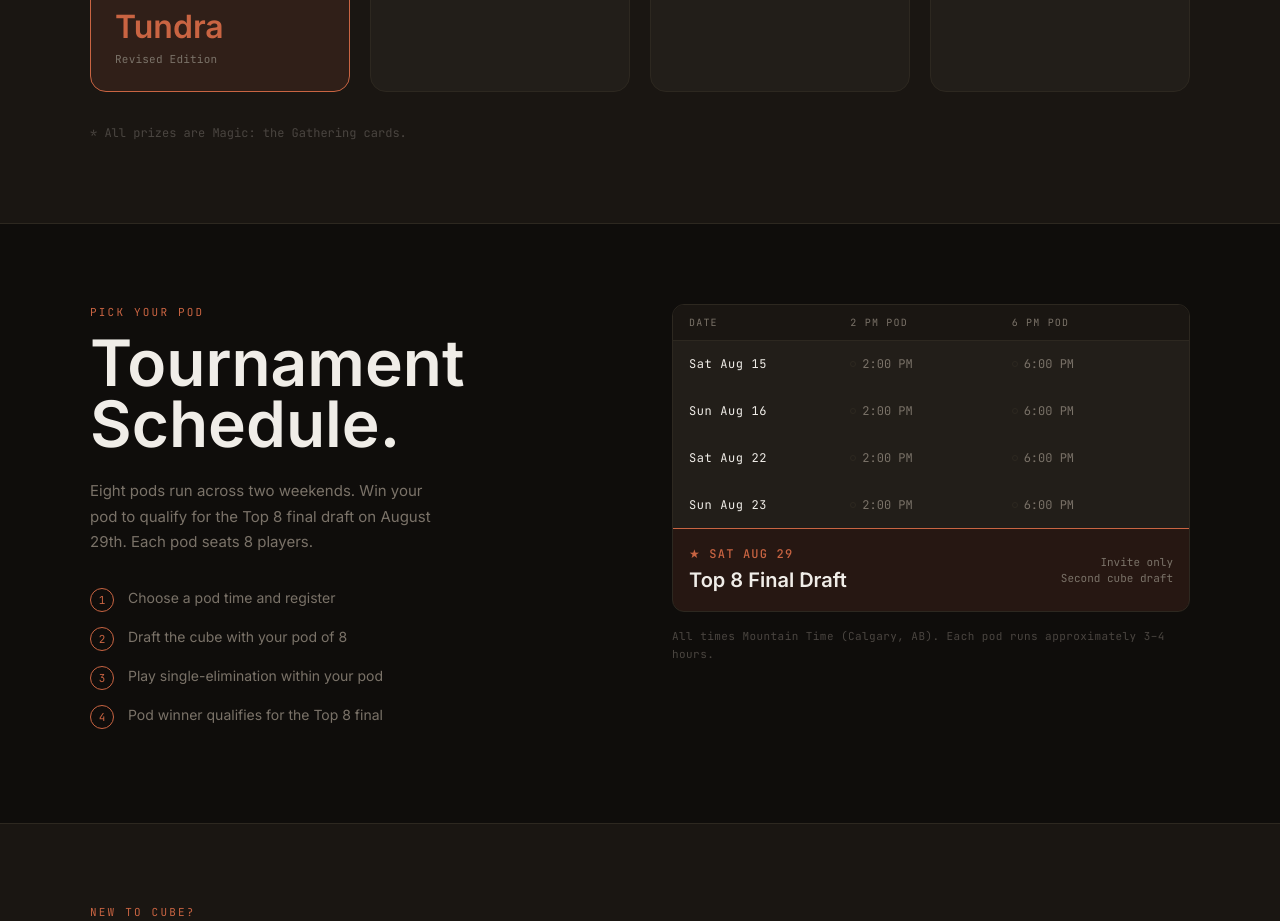
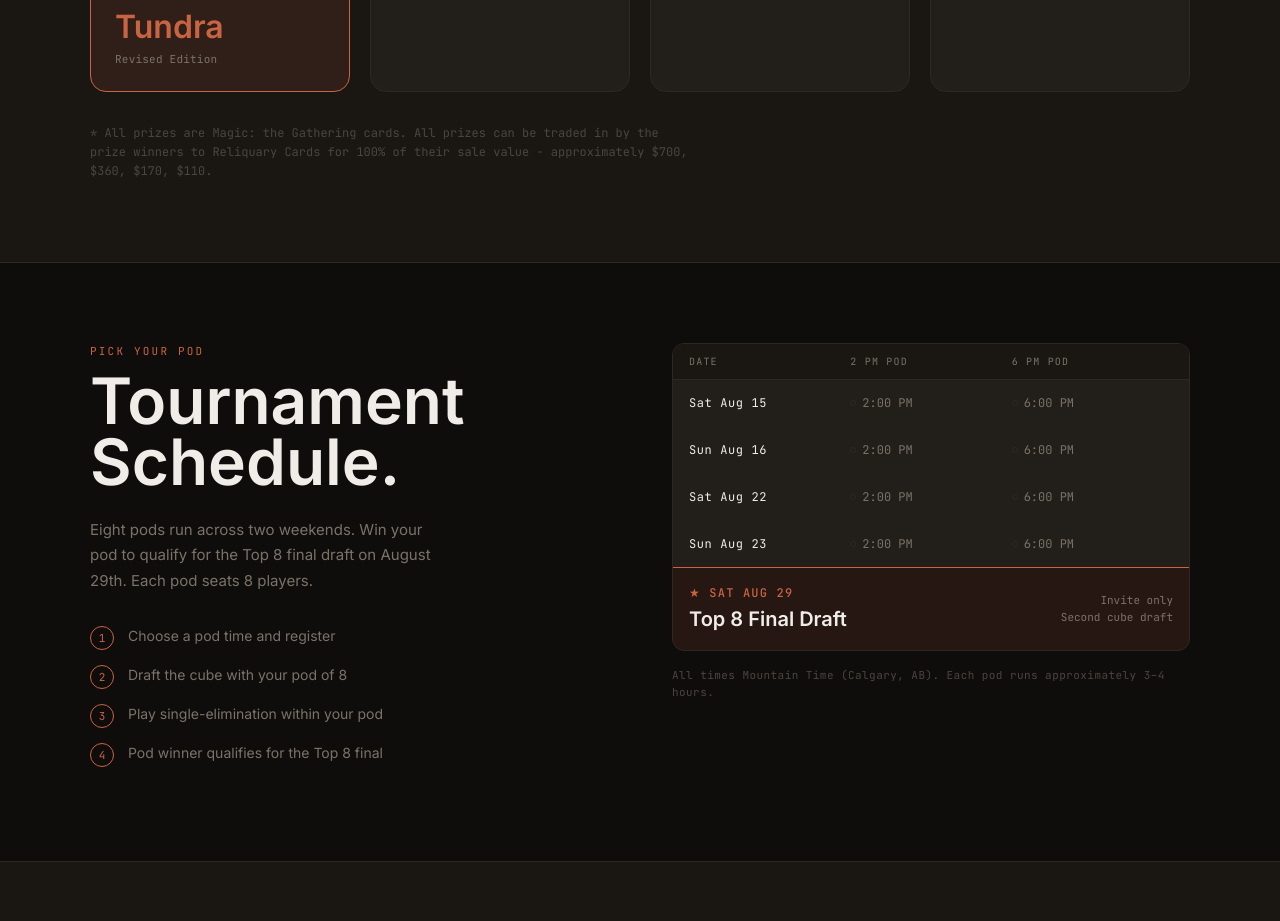
Before and after one commit to phever/vintage-cube-app, a Next.js app: page / in a window 1280 px wide. Shown: the part 1340-2261 px from the top of the page. Built offline with nearby package versions, Linux system fonts and the light colour scheme.

Commit message:
Add trade-in value details to prize disclaimer

```diff
--- a/src/components/Prizes.tsx
+++ b/src/components/Prizes.tsx
@@ -250,7 +250,7 @@ export default function Prizes() {
             lineHeight: 1.6,
           }}
         >
-          * All prizes are Magic: the Gathering cards.
+          * All prizes are Magic: the Gathering cards. All prizes can be traded in by the prize winners to Reliquary Cards for 100% of their sale value - approximately $700, $360, $170, $110.
         </p>
       </div>
     </section>
```
